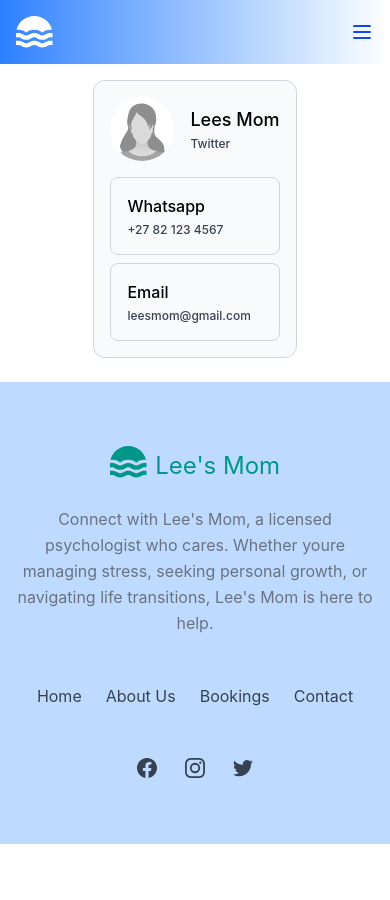
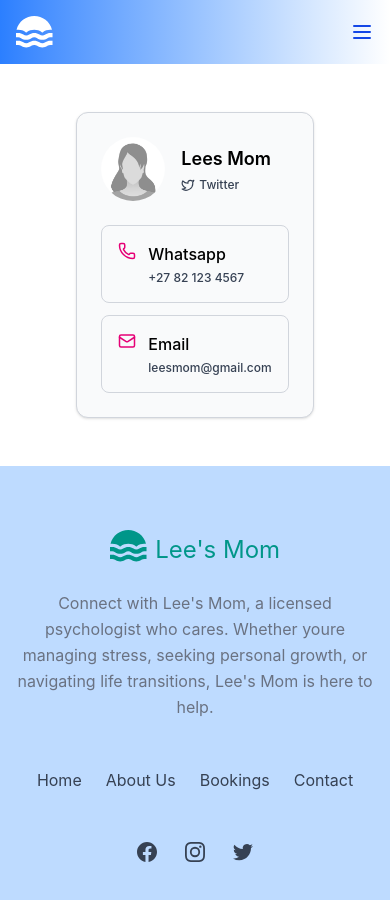
Before and after one commit to madKMC/BookingSystem, a React (Vite) app in the folder booking-system/: page /Contact in a window 390 px wide. Shown: the top 900 px of the page. Before the commit the page ends 844 px from the top, so only its background shows below. Built offline with nearby package versions, Linux system fonts and the light colour scheme.

Commit message:
Updated Contact Page to be more responsive and added icons.

```diff
--- a/booking-system/package.json
+++ b/booking-system/package.json
@@ -13,6 +13,7 @@
   "dependencies": {
     "@tailwindcss/vite": "^4.1.3",
     "cors": "^2.8.5",
+    "lucide-react": "^0.525.0",
     "react": "^19.0.0",
     "react-datepicker": "^8.4.0",
     "react-dom": "^19.0.0",
--- a/booking-system/src/components/Contact.tsx
+++ b/booking-system/src/components/Contact.tsx
@@ -1,62 +1,74 @@
 import React from 'react';
+import { Mail, Phone, Twitter } from 'lucide-react';
+
+interface ContactCardProps {
+  title: string;
+  detail: string;
+  href: string;
+  icon: React.ReactNode;
+}
+
+const ContactCard: React.FC<ContactCardProps> = ({ title, detail, href, icon }) => (
+  <li>
+    <a
+      href={href}
+      className='flex items-start gap-3 rounded-lg border border-gray-300 p-4 hover:border-pink-600 hover:shadow-md transition-all duration-200'
+    >
+      <span className='text-pink-600'>{icon}</span>
+      <div>
+        <strong className='font-medium text-black'>{title}</strong>
+        <p className='mt-1 text-xs font-medium text-gray-700'>{detail}</p>
+      </div>
+    </a>
+  </li>
+);
 
 const Contact: React.FC = () => {
   return (
     <div className='flex justify-center px-4 py-4 sm:px-6 lg:px-8'>
-			<article className='rounded-xl border min-w-[33%] border-gray-300 bg-gray-50 p-4'>
+      <article className='w-full max-w-md sm:max-w-lg md:min-w-[500px] md:max-w-xl lg:max-w-2xl rounded-xl border border-gray-300 bg-gray-50 p-6 shadow-sm'>
         <div className='flex items-center gap-4'>
           <img
-						alt=''
             src='/PsychologyProfilePic.jpg'
+            alt='Lees Mom Profile'
             className='size-16 rounded-full object-cover'
           />
-
           <div>
-						<h3 className='text-lg font-medium text-black'>Lees Mom</h3>
-
-						<div className='flow-root'>
-							<ul className='-m-1 flex flex-wrap'>
-								<li className='p-1 leading-none'>
-									<a href='#' className='text-xs font-medium text-gray-700'>
-										{' '}
-										Twitter{' '}
+            <h3 className='text-lg font-semibold text-black'>Lees Mom</h3>
+            <ul className='flex gap-3 mt-1'>
+              <li>
+                <a
+                  href='https://twitter.com/'
+                  target='_blank'
+                  rel='noopener noreferrer'
+                  className='text-xs font-medium text-gray-700 hover:text-pink-600 transition'
+                >
+                  <div className='flex items-center gap-1'>
+                    <Twitter size={14} />
+                    Twitter
+                  </div>
                 </a>
               </li>
             </ul>
           </div>
         </div>
-				</div>
 
-				<ul className='mt-4 space-y-2'>
-					<li>
-						<a
-							href='#'
-							className='block h-full rounded-lg border border-gray-300 p-4 hover:border-pink-600'
-						>
-							<strong className='font-medium text-black'>Whatsapp</strong>
-
-							<p className='mt-1 text-xs font-medium text-gray-700'>
-								+27 82 123 4567
-							</p>
-						</a>
-					</li>
-
-					<li>
-						<a
-							href='#'
-							className='block h-full rounded-lg border border-gray-300 p-4 hover:border-pink-600'
-						>
-							<strong className='font-medium text-black'>Email</strong>
-
-							<p className='mt-1 text-xs font-medium text-gray-700'>
-								leesmom@gmail.com
-							</p>
-						</a>
-					</li>
+        <ul className='mt-6 space-y-3'>
+          <ContactCard
+            title='Whatsapp'
+            detail='+27 82 123 4567'
+            href='tel:+27821234567'
+            icon={<Phone size={18} />}
+          />
+          <ContactCard
+            title='Email'
+            detail='leesmom@gmail.com'
+            href='mailto:leesmom@gmail.com'
+            icon={<Mail size={18} />}
+          />
         </ul>
       </article>
     </div>
   );
 };
-
 export default Contact;
--- a/booking-system/src/pages/ContactPage.tsx
+++ b/booking-system/src/pages/ContactPage.tsx
@@ -6,10 +6,11 @@ const ContactPage = () => {
 	return (
 		<>
 			<div className='min-h-screen flex flex-col'>
-				<Header></Header>
-				<main className='flex-1'>
-					<Contact></Contact>
+				<Header />
+				<main className='flex justify-center px-4 py-8 sm:px-6 lg:px-8'>
+					<Contact />
 				</main>
+				<div className='flex-grow' />
 				<Footer />
 			</div>
 		</>
```
Also changed, not shown: 1 other file (tests, documents, lock files or other folders). Lines whose indentation alone changed are shown as unchanged.
